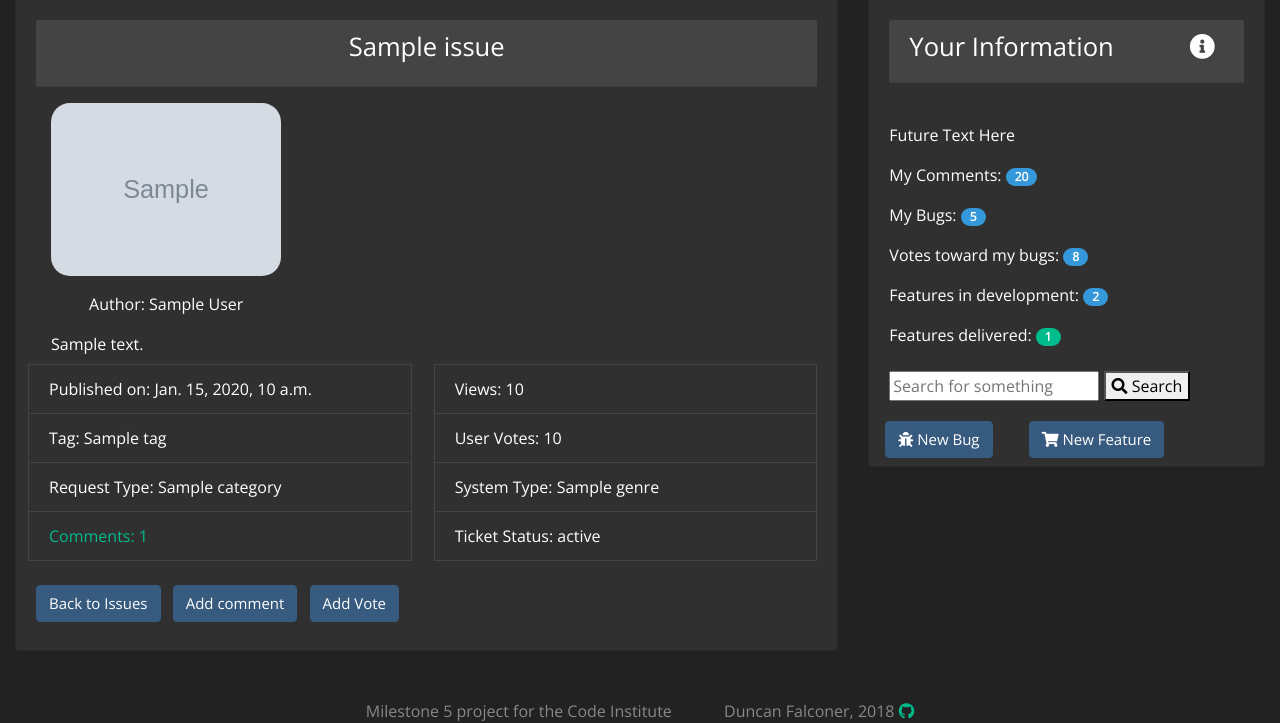
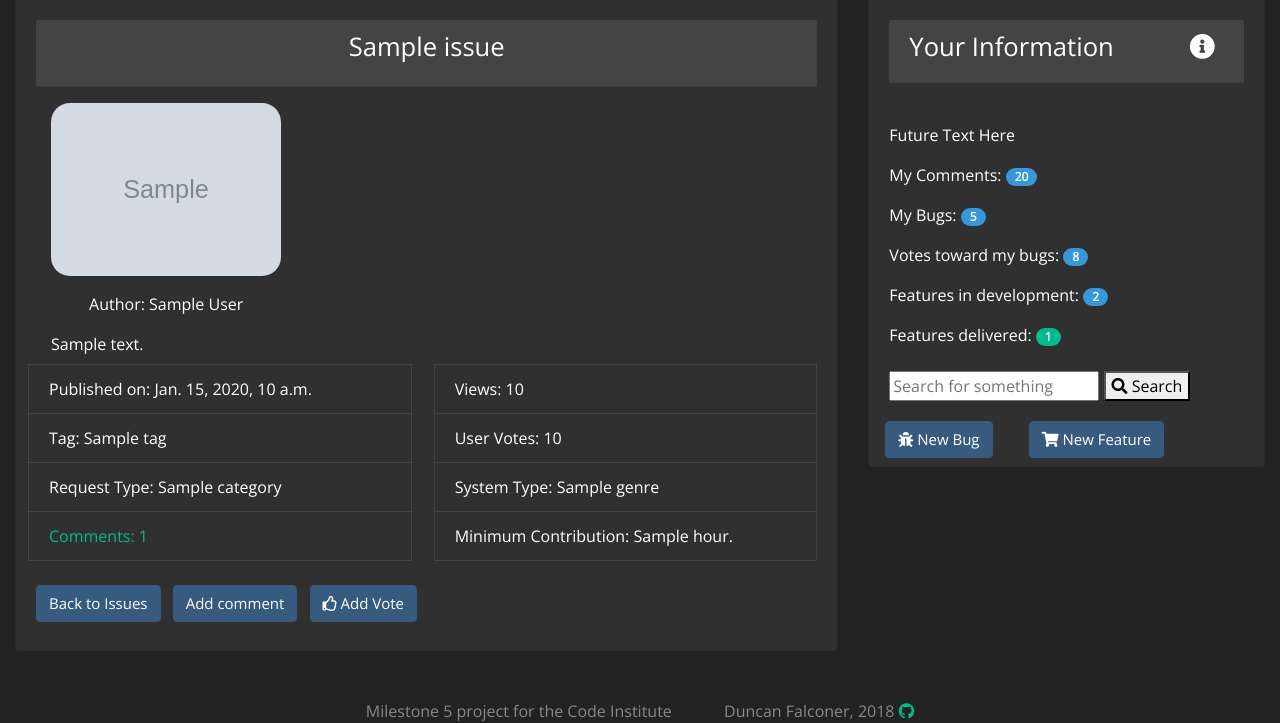
Before and after one commit to ddeveloper72/milestone-5-project, a Django app: template issue_tracker/templates/issue_detail.html in a window 1280 px wide. Shown: the part 88-811 px from the top of the page. Run offline with Django 3.2, Linux system fonts and the light colour scheme; the template is opened without the code that fills it: most values are stand-ins (such as "Sample title", 1, 10 or a date in 2020); grey boxes marked "Sample" are stand-in pictures; some libraries are stand-ins or nearby versions.

Commit message:
Update atangement of the contribution time on the form, base ofn the feature/bug conditions of the issue.

```diff
--- a/issue_tracker/templates/issue_detail.html
+++ b/issue_tracker/templates/issue_detail.html
@@ -1,5 +1,6 @@
 {% extends "base.html" %}
 {% load static from staticfiles %}
+{% load bootstrap4 %}
 {% block content %}
 <div class="mt-3">
     <div class="row flex-column-reverse flex-md-row">
@@ -53,18 +54,21 @@
                                 <li class="list-group-item list-group-flush"><span class="boldtext">System Type:
                                     </span>{{ issue.genre }}
                                 </li>
+                                {% if  'BUG' == issue.category %}
                                 <li class="list-group-item list-group-flush"><span class="boldtext">Ticket Status:
                                     </span>{{ issue.status }}
                                 </li>
+                                {% else %}
+                                <li class="list-group-item list-group-flush"><span class="boldtext">Minimum
+                                    Contribution:
+                                </span>{{ issue.min_hours }} hour.
+                                </li>
+                                {% endif %}
                             </div>
 
                             {% if  'FEATURE' == issue.category %}
                             <div class="col-md-6">
-                                <li class="list-group-item list-group-flush"><span class="boldtext">Development Cost:
-                                    </span>{{ issue.hours_required }} hours at <i class="fas fa-euro-sign"></i>
-                                    {{ issue.hourly_rate }} per hr.</li>
-                                <li class="list-group-item list-group-flush"><span class="boldtext">Total Cost:
-                                    </span><i class="fas fa-euro-sign"></i> {{ total_cost }}</li>
+
                                 <form method="post" action="{% url 'add_to_cart' issue.id %}">
                                     {% csrf_token %}
                                     <div class="input-group">
@@ -75,11 +79,6 @@
                                         </span>
                                     </div>
                                 </form>
-                            </div>
-                            <div class="col-md 6">
-                                <li class="list-group-item list-group-flush"><span class="boldtext">Minimum Contribution:
-                                    </span>{{ issue.min_hours }} hour.
-                                </li>
                             </div>
                             {% endif %}
                         </div>
@@ -98,8 +97,9 @@
                         {% if user != issue.author %}
 
                         <a class="btn btn-default btn-primary mb-2"
-                            href="{% url 'upvote' pk=issue.pk category=issue.category %}">Add
+                            href="{% url 'upvote' pk=issue.pk category=issue.category %}"><i class="far fa-thumbs-up"></i> Add
                             Vote</a>
+
                         {% endif %}
 
 
```
